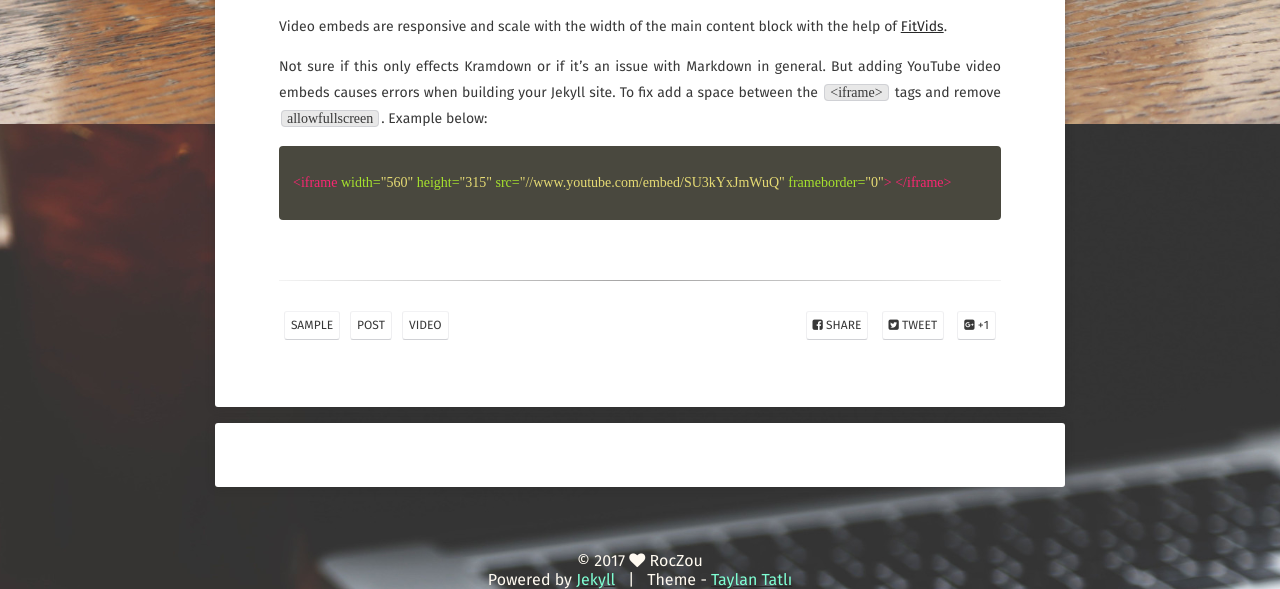
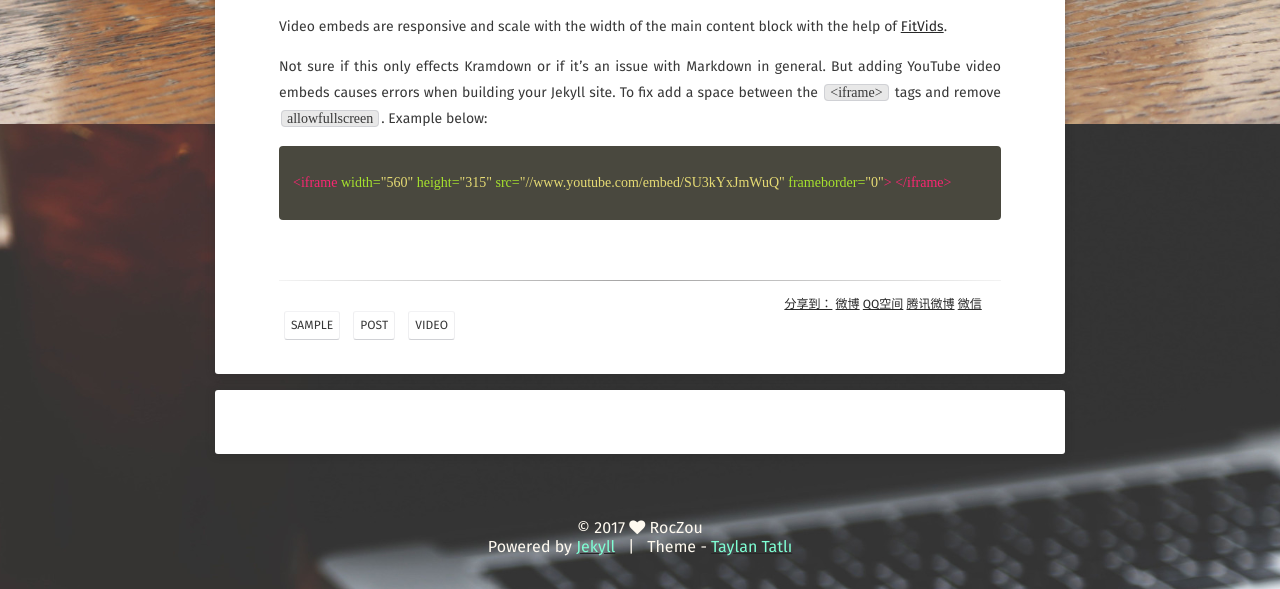
Before and after one commit to cleancp/cleancp.github.io, a Jekyll site: the page built from _posts/2013-06-25-video-post.md, in a window 1280 px wide. Shown: the part 776-1365 px from the top of the page. Built offline with Jekyll 4.4.1, drawn with Linux system fonts in a browser that asks for light colours; some web fonts are replaced; comment, search, counter and statistics services are not loaded.

Commit message:
ds 样式

```diff
--- a/_includes/ds_comments.html
+++ b/_includes/ds_comments.html
@@ -11,5 +10,4 @@ var duoshuoQuery = {short_name:"clean-cptech"};
 		 || document.getElementsByTagName('body')[0]).appendChild(ds);
 	})();
 	</script>
-{% endif %}
 <!-- 多说公共JS代码 end -->
--- a/_includes/meta.html
+++ b/_includes/meta.html
@@ -1,15 +1,72 @@
-<br>
-<hr>
-<span class="entry-tags">{% for tag in page.tags %}<a href="{{ site.url }}/tags/#{{ tag }}" title="Pages tagged {{ tag }}" class="tag"><span class="term">{{ tag }}</span></a>{% unless forloop.last %}{% endunless %}{% endfor %}</span>
-<span class="social-share">
-    <a href="https://www.facebook.com/sharer/sharer.php?u={{ site.url }}{{ page.url }}" title="Share on Facebook" class="tag">
-        <span class="term"><i class="fa fa-facebook-square"></i> Share</span>
-    </a>
-    <a href="https://twitter.com/intent/tweet?text={{ site.url }}{{ page.url }}" title="Share on Twitter" class="tag">
-        <span class="term"><i class="fa fa-twitter-square"></i> Tweet</span>
-    </a>
-    <a href="https://plus.google.com/share?url={{ site.url }}{{ page.url }}" title="Share on Google+" class="tag">
-            <span class="term"><i class="fa fa-google-plus-square"></i> +1</span>
-    </a>
+<br />
+<hr />
+<span class="entry-tags" style="align-items: center;">{% for tag in page.tags %}
+	<a href="{{ site.url }}/tags/#{{ tag }}" title="Pages tagged {{ tag }}" class="tag">
+		<span class="term">{{ tag }}</span>
+	</a>
+	{% unless forloop.last %}{% endunless %}{% endfor %}
 </span>
-<div style="clear:both"></div>
+<div class="ds-share-inline">
+    <ul  class="ds-share-icons-32">
+      <li data-toggle="ds-share-icons-more"><a class="ds-more" href="javascript:void(0);">分享到：</a></li>
+      <li><a class="ds-weibo" href="javascript:void(0);" data-service="weibo">微博</a></li>
+      <li><a class="ds-qzone" href="javascript:void(0);" data-service="qzone">QQ空间</a></li>
+      <li><a class="ds-qqt" href="javascript:void(0);" data-service="qqt">腾讯微博</a></li>
+      <li><a class="ds-wechat" href="javascript:void(0);" data-service="wechat">微信</a></li>
+    </ul>
+    <div class="ds-share-icons-more">
+    </div>
+</div>
+<!--<ul class="ds-share-icons-32">
+
+   <li data-toggle="ds-share-icons-more"><a class="ds-more" href="javascript:void(0);"></a></li>
+
+   <li> <a class="ds-weibo" href="javascript:void(0);" data-service="weibo"></a> </li>
+
+   <li> <a class="ds-qzone" href="javascript:void(0);" data-service="qzone"></a> </li>
+
+   <li> <a class="ds-sohu" href="javascript:void(0);" data-service="sohu"></a> </li>
+
+   <li> <a class="ds-renren" href="javascript:void(0);" data-service="renren"></a> </li>
+
+   <li> <a class="ds-netease" href="javascript:void(0);" data-service="netease"></a> </li>
+
+   <li> <a class="ds-qqt" href="javascript:void(0);" data-service="qqt"></a> </li>
+
+   <li> <a class="ds-kaixin" href="javascript:void(0);" data-service="kaixin"></a> </li>
+
+   <li> <a class="ds-douban" href="javascript:void(0);" data-service="douban"></a> </li>
+
+   <li> <a class="ds-qq" href="javascript:void(0);" data-service="qq"></a> </li>
+
+   <li> <a class="ds-meilishuo" href="javascript:void(0);" data-service="meilishuo"></a> </li>
+
+   <li> <a class="ds-mogujie" href="javascript:void(0);" data-service="mogujie"></a> </li>
+
+   <li> <a class="ds-baidu" href="javascript:void(0);" data-service="baidu"></a> </li>
+
+   <li> <a class="ds-taobao" href="javascript:void(0);" data-service="taobao"></a> </li>
+
+   <li> <a class="ds-google" href="javascript:void(0);" data-service="google"></a> </li>
+
+   <li> <a class="ds-wechat" href="javascript:void(0);" data-service="wechat"></a> </li>
+
+   <li> <a class="ds-diandian" href="javascript:void(0);" data-service="diandian"></a> </li>
+
+   <li> <a class="ds-huaban" href="javascript:void(0);" data-service="huaban"></a> </li>
+
+   <li> <a class="ds-duitang" href="javascript:void(0);" data-service="duitang"></a> </li>
+
+   <li> <a class="ds-youdao" href="javascript:void(0);" data-service="youdao"></a> </li>
+
+   <li> <a class="ds-pengyou" href="javascript:void(0);" data-service="pengyou"></a> </li>
+
+   <li> <a class="ds-facebook" href="javascript:void(0);" data-service="facebook"></a> </li>
+
+   <li> <a class="ds-twitter" href="javascript:void(0);" data-service="twitter"></a> </li>
+
+   <li> <a class="ds-linkedin" href="javascript:void(0);" data-service="linkedin"></a> </li>
+
+   <li> <a class="ds-msn" href="javascript:void(0);" data-service="msn"></a> </li>
+
+  </ul>-->
```
Also changed, not shown: other parts of _includes/ds_comments.html (+1 -2 lines).
